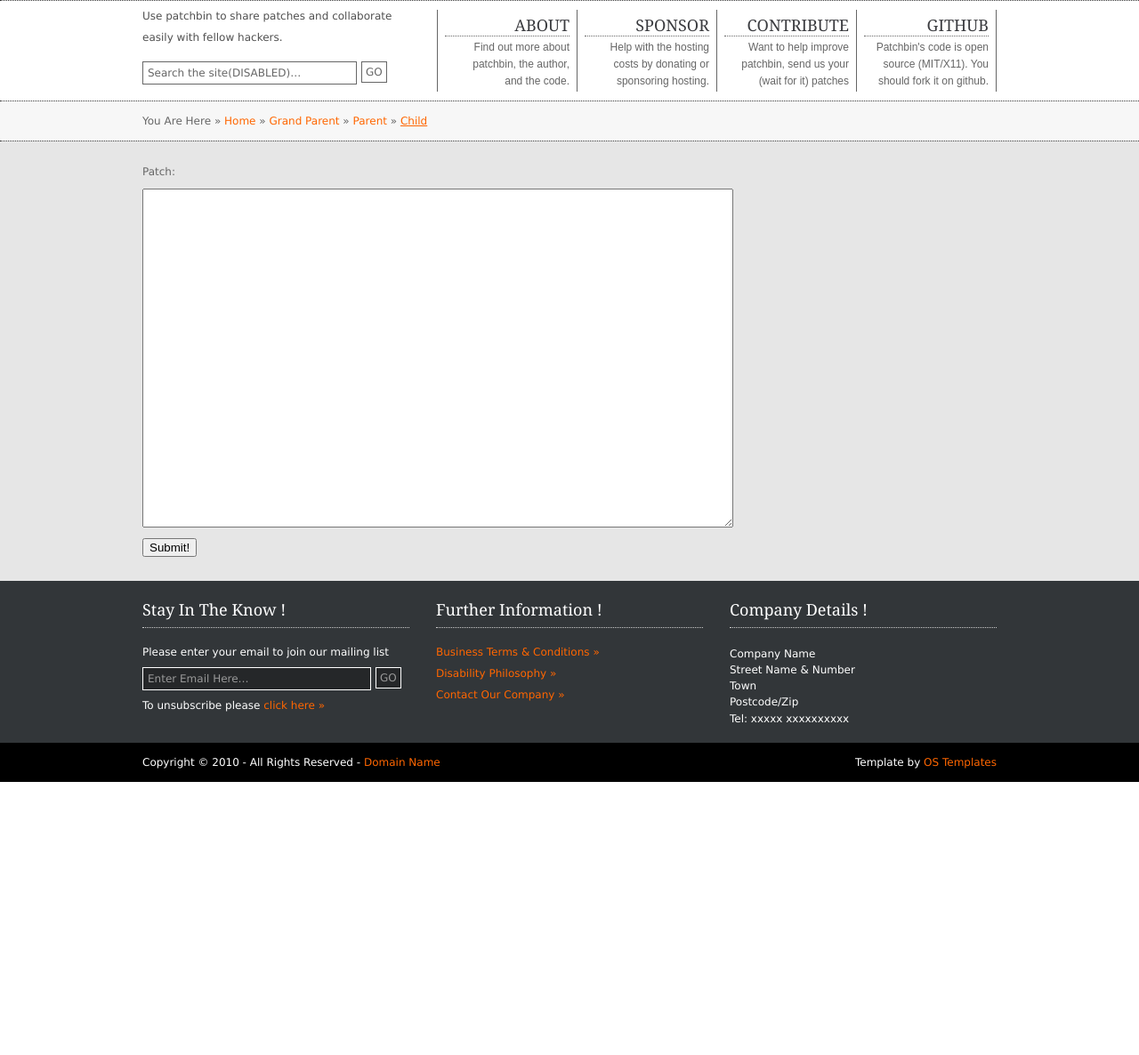
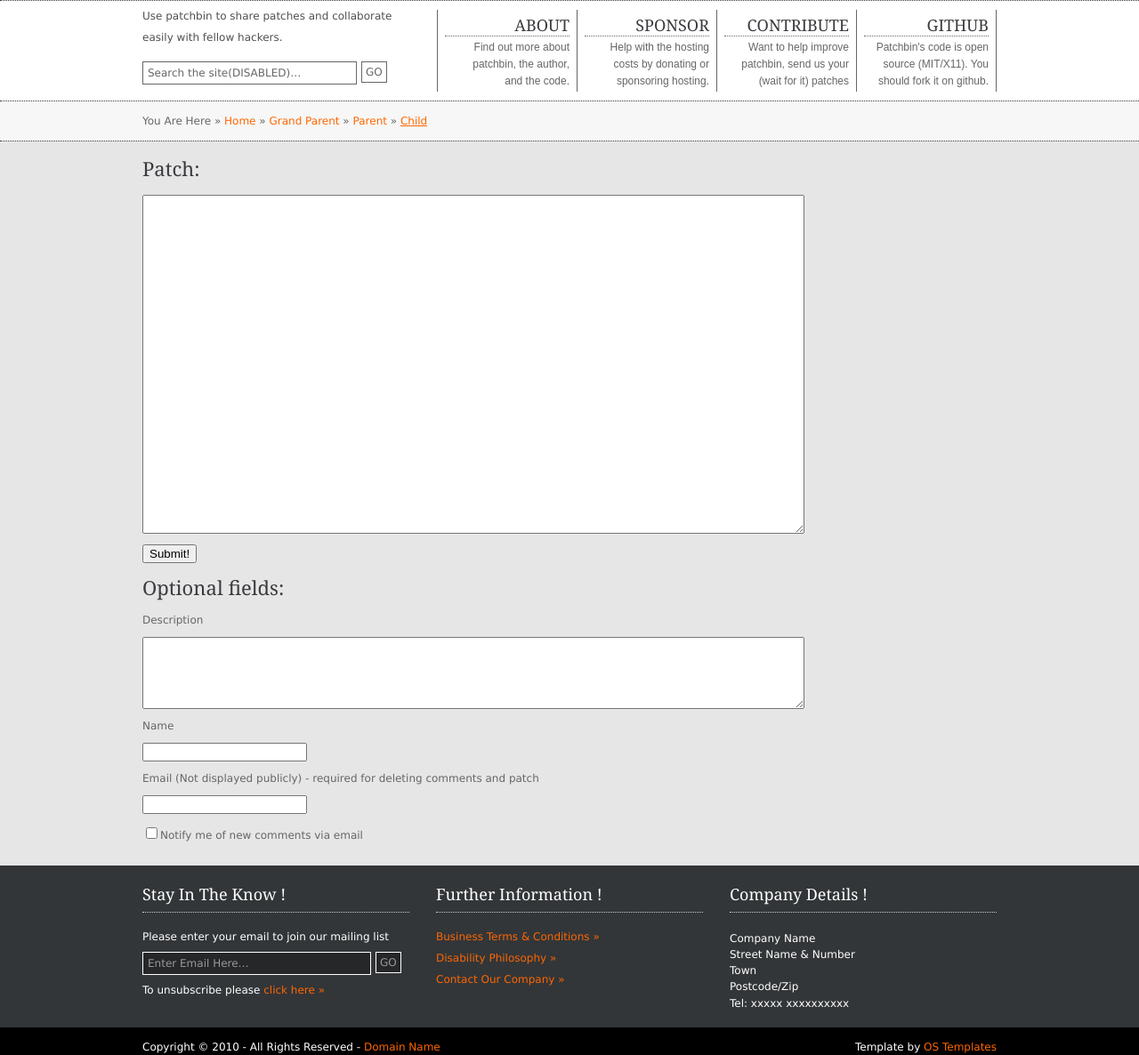
Before and after one commit to skyronic/patchbin, a Python web app: template templates/core/index.html in a window 1280 px wide. Shown: the part 350-1536 px from the top of the page at 89% size. Before the commit the page ends 1229 px from the top, so only its background shows below. Run offline with Jinja, Linux system fonts and the light colour scheme; the template is opened without the code that fills it, so the values that code supplies are empty.

Commit message:
Added more fields and tweaked the frontend

```diff
--- a/settings.py
+++ b/settings.py
@@ -79,4 +79,5 @@ INSTALLED_APPS = (
     'django.contrib.sites',
     'patchbin.core',
     'patchbin.diffviewer',
+    'south'
 )
--- a/static/comments.js
+++ b/static/comments.js
@@ -44,10 +44,6 @@ function replyToComment(e)
 		replyString += "> " + commentLines[commentindex] + "\n";
 	}
 	commentFormAtDiv(targetCell, replyString);
-
-
-
-
 }
 
 
--- a/templates/core/index.html
+++ b/templates/core/index.html
@@ -4,12 +4,19 @@
 {% block content %}
     <form id="patchForm" method="POST" action="/submit">
         <div>
-            <p>Patch:</p>
+            <h2>Patch:</h2>
             <p>
-            <textarea name="patchText" rows="25" cols="80"></textarea>
+            <textarea name="patchText" rows="25" cols="90"></textarea>
             </p>
-
-            <p><input type="submit" value="Submit!"></input></p>
+            <p><input type="submit" value="Submit!"/></p>
+            <h2>Optional fields:</h2>
+            <p>Description</p>
+            <textarea name="patchDesc" rows="5" cols = "90"></textarea>
+            <p>Name</p>
+            <input type="text" name="authorName" />
+            <p>Email (Not displayed publicly) - required for deleting comments and patch</p>
+            <input type="text" name="authorEmail" />
+            <p><input type="checkbox" name="emailNotify">Notify me of new comments via email</p>
         </div>
     </form>
 {% endblock %}
--- a/templates/diffviewer/showpatch.html
+++ b/templates/diffviewer/showpatch.html
@@ -30,7 +30,7 @@ function LoadComments()
             <h3>File - {{ chunk.newFile }}</h3>
             <p>
             <div class="diff">
-                <table cellspacing="0" cellpadding="0" style="border-collapse:collapse">
+                <table cellspacing="0" cellpadding="0" style="border-collapse:collapse;width:960px;" >
                     <tbody>
                         <tr class="header">
                             <td></td>
```
